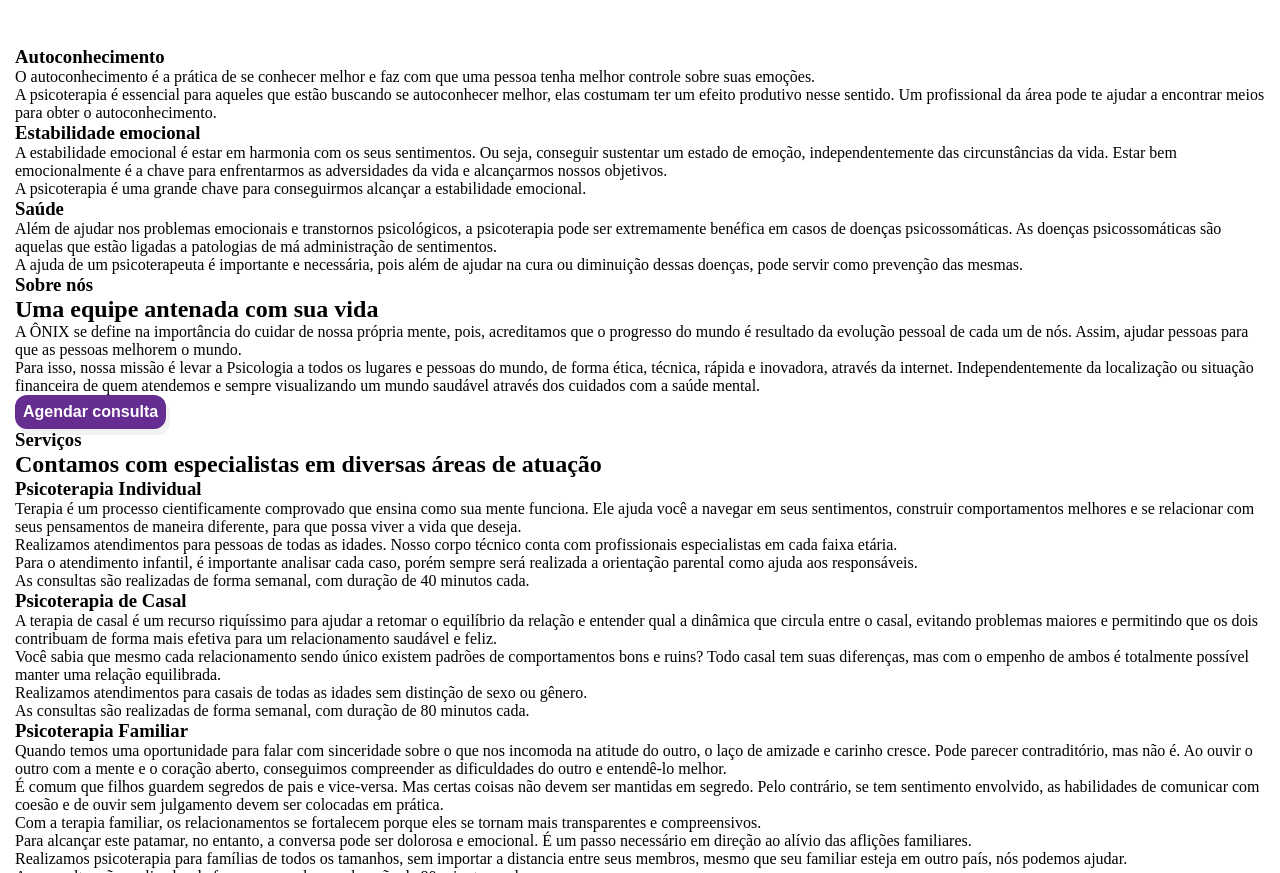
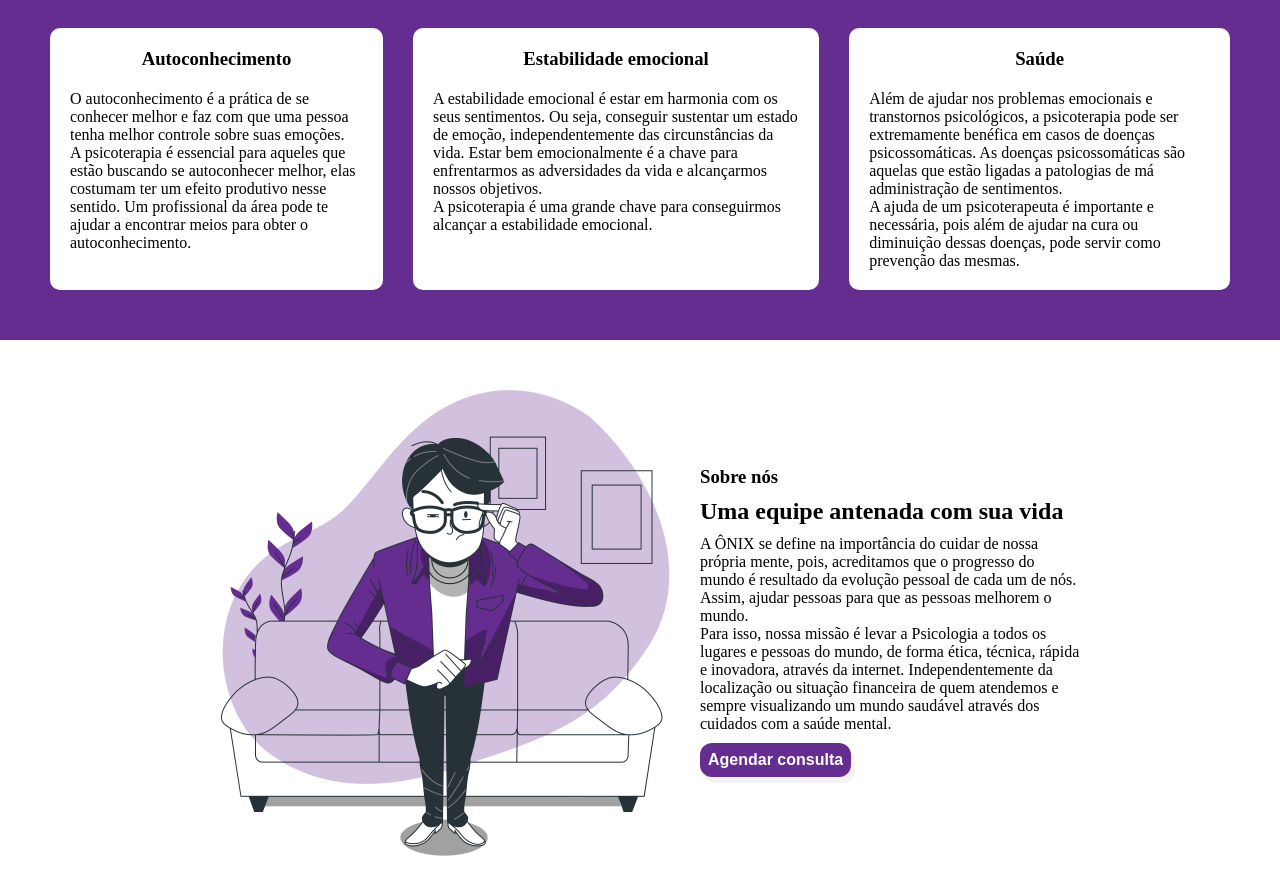
Before and after one commit to luanhss/site_onix, a plain HTML site: page index.html in a window 1280 px wide. Shown: the part 860-1733 px from the top of the page. Drawn offline with Linux system fonts and the light colour scheme.

Commit message:
edição dos cards e sobre nós

```diff
--- a/index.html
+++ b/index.html
@@ -10,7 +10,7 @@
 
 <body>
     <header>
-        <img src="./imagens/logo.png" alt="logo">
+        <img class="logo" src="./imagens/logo.png" alt="logo">
         <nav id="menu">
                 <a href="#">Início</a>
                 <a href="#sobre-nos">Sobre nós</a>
@@ -33,8 +33,6 @@
             </div>
         </div>
 
-        <!-- CONTINUAR CSS DAQUI -->
-
         <div id="cards">
             <div class="card1">
                 <h3>Autoconhecimento</h3>
@@ -51,7 +49,9 @@
         </div>
 
         <div id="sobre-nos">
-            <div class="imagem-esquerda"></div>
+            <div class="imagem-esquerda">
+                <img class="imagem-sobrenos" src="./imagens/sobrenos.png" alt="Sobre nós.">
+            </div>
             <div class="texto-direita">
                 <h3>Sobre nós</h3>
                 <h2>Uma equipe antenada com sua vida</h2>
@@ -59,6 +59,8 @@
                 <a href="https://www.whatsapp.com/?lang=pt_br"><button class="botao-cta">Agendar consulta</button></a>
             </div>
         </div>
+
+        <!-- CONTINUAR CSS DAQUI -->
 
         <div id="servicos">
             <div class="titulo-servicos">
--- a/style.css
+++ b/style.css
@@ -8,6 +8,7 @@
 body {
     font-size: 100%;
 }
+
 
 /* HEADER */
 header {
@@ -22,6 +23,13 @@ header > img {
     padding: 10px;
 }
 
+.logo {
+    max-width:150px;
+    max-height:150px;
+    width: auto;
+    height: auto;
+}
+
 #menu {
     display: flex;
     align-items: center;
@@ -31,8 +39,12 @@ header > img {
 
 }
 
-a:visited {
+a:link, a:visited {
     color: black;
+}
+
+a:hover {
+    color: #662d91;
 }
 
 .botao-cta {
@@ -46,11 +58,14 @@ a:visited {
     box-shadow: 4px 6px 0px 0px rgba(0, 0, 0, 0.05);
 }
 
-/* MAIN */
-main {
-    padding: 15px;
+.botao-cta:hover {
+    background-color: #33cccc;
 }
 
+
+/* MAIN */
+
+/* Início */
 #introducao {
     display: flex;
     flex-direction: row;
@@ -62,6 +77,7 @@ main {
     flex-direction: column;
     padding: 10px;
     justify-content: center;
+    margin-left: 20px;
 }
 
 .introducao-texto > h1 {
@@ -79,6 +95,89 @@ main {
     height: auto;
 }
 
+/* Cards */
+#cards {
+    background-color: #662d91;
+    display: flex;
+    flex-direction: row;
+    justify-content: center;
+    padding: 50px;
+}
+
+.card1 {
+    background-color: white;
+    padding: 20px;
+    border-radius: 10px;
+}
+
+.card2 {
+    background-color: white;
+    padding: 20px;
+    margin-left: 30px;
+    margin-right: 30px;
+    border-radius: 10px;
+}
+
+.card3 {
+    background-color: white;
+    padding: 20px;
+    border-radius: 10px;
+}
+
+#cards > .card1 > h3 {
+    padding-bottom: 20px;
+    text-align: center;
+}
+
+#cards > .card2 > h3 {
+    padding-bottom: 20px;
+    text-align: center;
+}
+
+#cards > .card3 > h3 {
+    padding-bottom: 20px;
+    text-align: center;
+}
+
+/* Sobre nós */
+.imagem-sobrenos {
+    max-width:500px;
+    max-height:500px;
+    width: auto;
+    height: auto;
+}
+
+#sobre-nos {
+    display: flex;
+    flex-direction: row;
+    justify-content: center;
+    padding-left: 200px;
+    padding-right: 200px;
+    margin-top: 30px;
+    margin-bottom: 30px;
+}
+
+.texto-direita {
+    display: flex;
+    flex-direction: column;
+    justify-content: center;
+}
+
+.texto-direita > h3 {
+    margin-bottom: 10px;
+}
+
+.texto-direita > h2 {
+    margin-bottom: 10px;
+}
+
+.texto-direita > p {
+    margin-bottom: 10px;
+}
+
+/* Serviços */
+/* Equipe */
+
 /* FOOTER */
 footer {
     background-color: #662d91;
```
